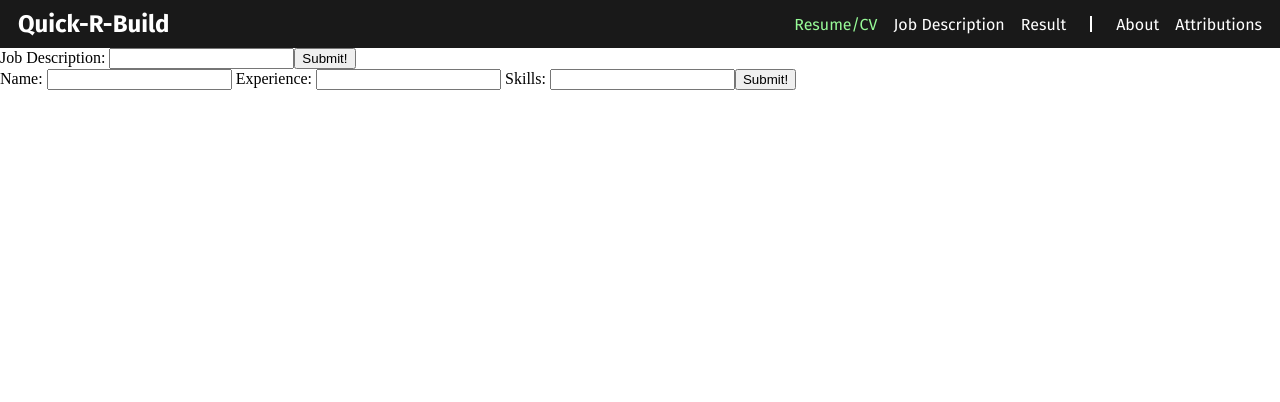
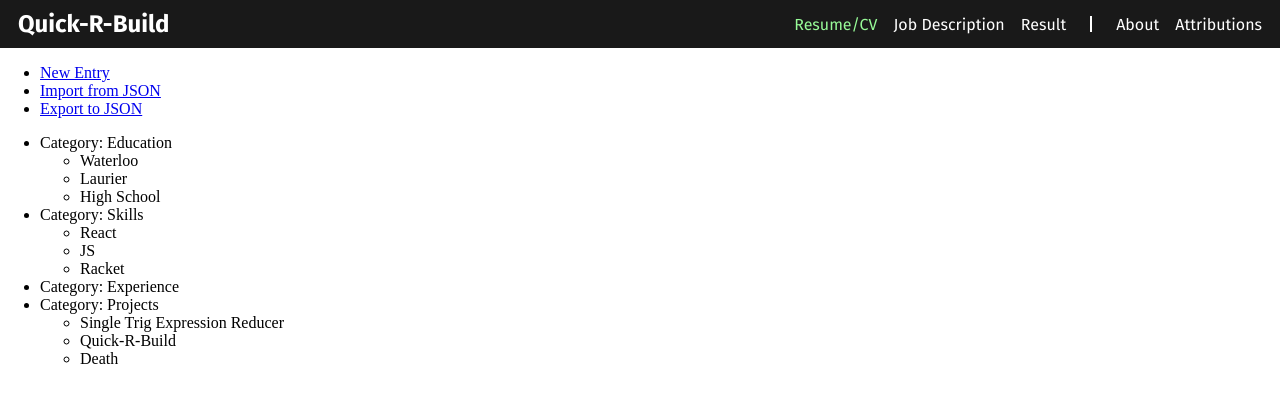
Before and after one commit to Andy-Sean/quick-r-build, a Next.js app: page /input-resume in a window 1280 px wide. Shown: the top 402 px of the page. Built offline with nearby package versions, Linux system fonts and the light colour scheme.

Commit message:
in progress: dynamic resume display
it took way too long, but a way to display the resume's contents is
underway. Might want this on a seperate file, idk. Its very messy.

```diff
--- a/pages/input-resume.js
+++ b/pages/input-resume.js
@@ -1,16 +1,19 @@
 import Navbar from '../components/navbar';
+import Link from 'next/link';
 
-function JobDescription(){
+
+function Sidebar() { //options user has access to
   return (
-    <>
-      <form action="/api/form-resume" method="post">
-        <label for="jobDescription">Job Description: </label>
-        <input name="jobDescription" type="text"/>
-        <button type="submit"> Submit! </button>
-      </form>
-    </>
+    <nav>
+      <ul>
+        <li><img/><Link href="#">New Entry</Link></li>
+        <li><img/><Link href="#">Import from JSON</Link></li>
+        <li><img/><Link href="#">Export to JSON</Link></li>
+      </ul>
+    </nav>
   )
 }
+
 
 function ResumeContent(){
     return (
@@ -32,12 +35,47 @@ function ResumeContent(){
     )
 }
 
+// function ResumeItemDisplay(resumeObject) {
+//   let output = [];
+//   for (const [category,entries] in Object.entries(resumeObject)){
+//     output.push(<div key={category}>
+//       {entries.map( (entry) => { <p>{entry}</p>})}
+//     </div>)
+//   }
+//   return output;
+// }
+
+//this is what the json object is HOPEFULLY gonna look like at the end...
+let sampleResume = { //replace each thing in the array with an object eventually
+  "Education": [ "Waterloo", "Laurier", "High School" ],
+  "Skills": [ "React", "JS", "Racket" ],
+  "Experience": [],
+  "Projects": [ "Single Trig Expression Reducer", "Quick-R-Build", "Death"],
+}
+
+function RenderResume( { resumeObject }) {
+  return (
+    <ul>
+    {Object.entries(resumeObject).map(([k,v]) => { console.log(v);
+      return <li key={k}>Category: {k}
+        <ul>
+          {v.map( (val,ind) => {console.log(k+ind); return <li key={k+ind}>{val}</li> })}
+        </ul>
+      </li>}
+      )}
+     </ul>
+  )
+}
+
+
 export default function Main(){
   return (
       <>
         <Navbar openPage="Resume/CV"/>
-        <JobDescription/>
-        <ResumeContent/>
+        <Sidebar/>
+        {/*<JobDescription/> moved this to other page
+        <ResumeContent/> not sure if i need this right now...?*/}
+        <RenderResume resumeObject={sampleResume}/>
       </>
   )
 
```
Also changed, not shown: pages/job-desc.js (+14 -1 lines).
